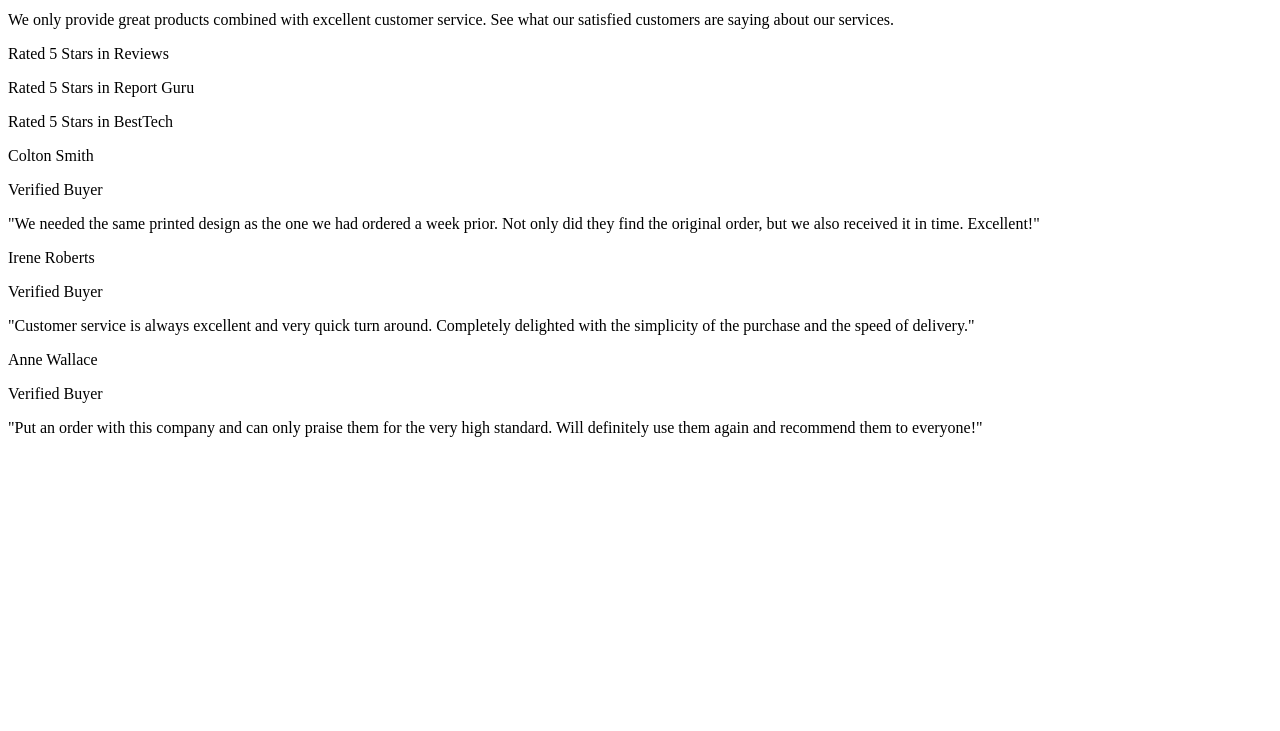
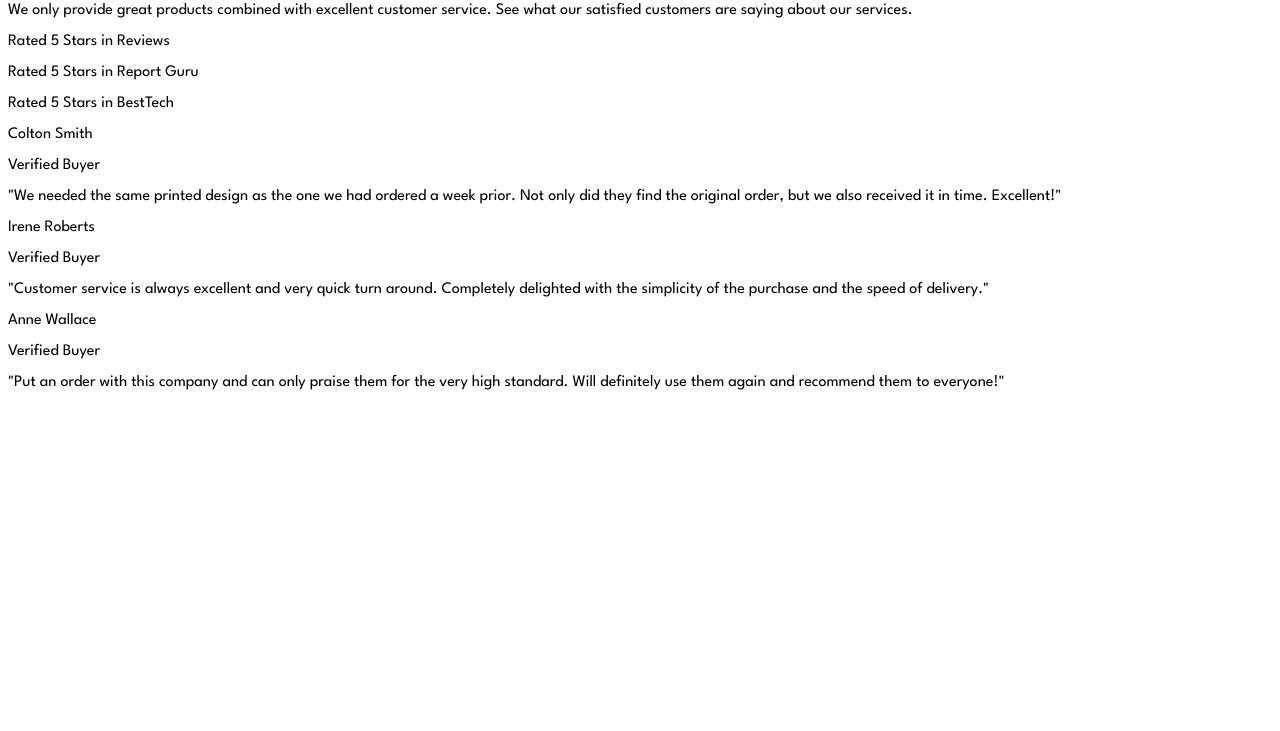
Before and after one commit to abdmud/social-proof-section-master, a plain HTML site: page index.html in a window 1280 px wide. Shown: the part 69-800 px from the top of the page. Drawn offline with Linux system fonts and the light colour scheme.

Commit message:
added css file

```diff
--- a/index.html
+++ b/index.html
@@ -11,7 +11,7 @@
       sizes="32x32"
       href="./images/favicon-32x32.png"
     />
-
+    <link rel="stylesheet" href="./styles.css">
     <title>Frontend Mentor | Social proof section</title>
 
     <!-- Feel free to remove these styles or customise in your own stylesheet 👍 -->
--- /dev/null
+++ b/styles.css
@@ -0,0 +1,5 @@
+@import url('https://fonts.googleapis.com/css2?family=League+Spartan:wght@400;500;700&display=swap');
+
+body {
+    font-family: 'League Spartan', sans-serif;
+}
```
